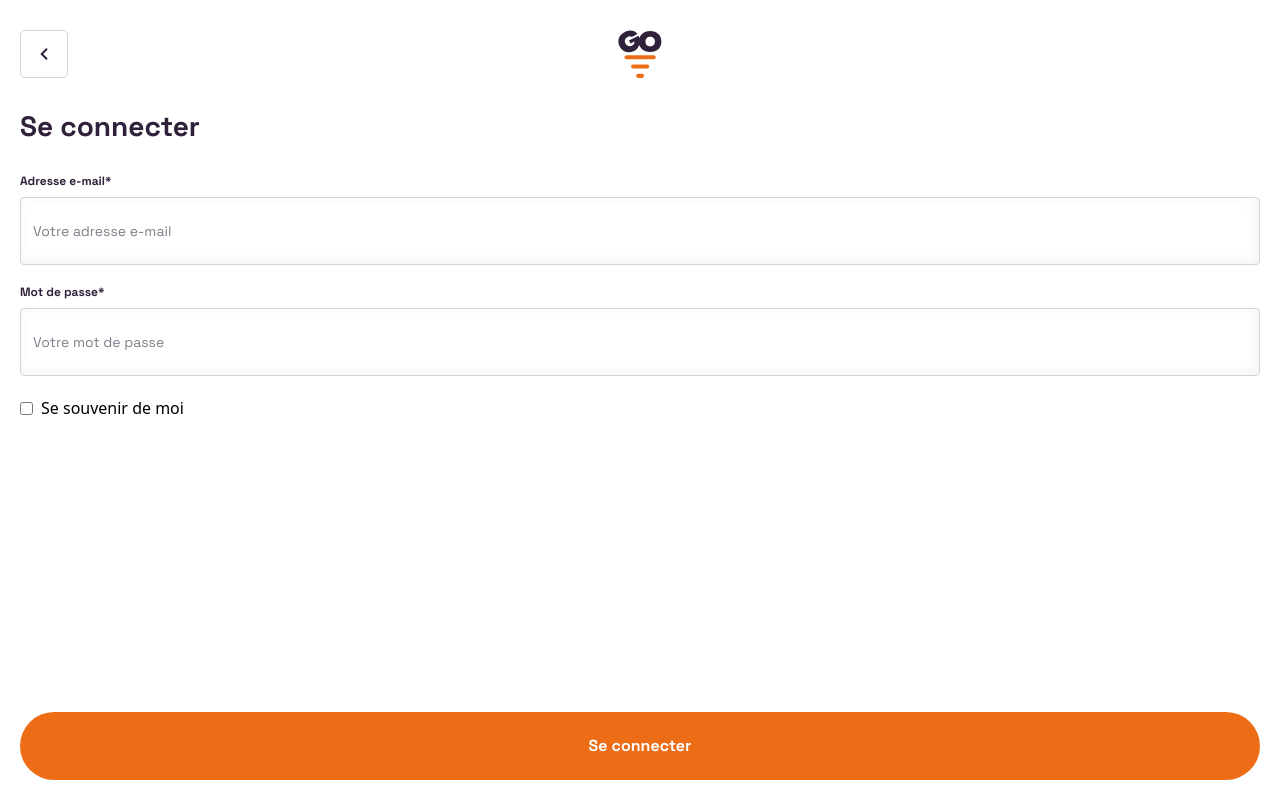
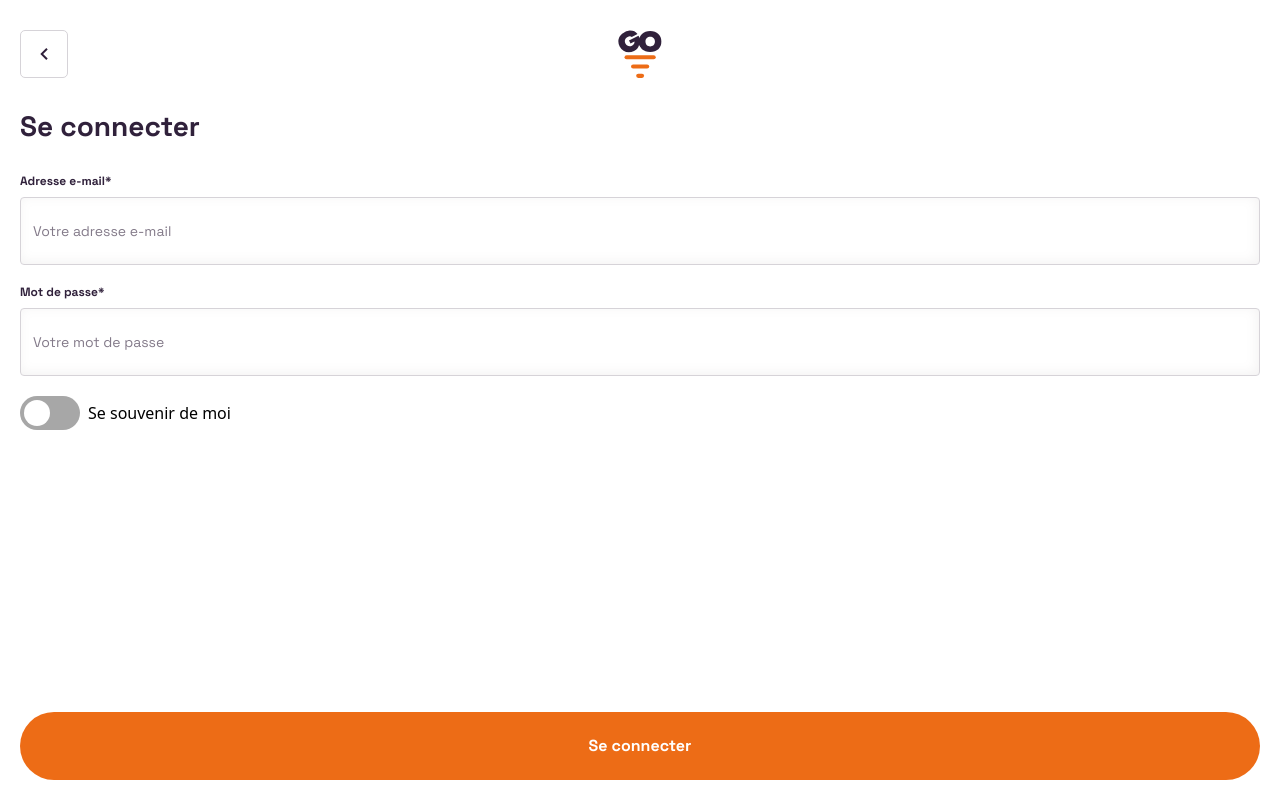
Before and after one commit to nathandubocage/gomove-front, a React (Vite) app: page /login in a window 1280 px wide. Built offline with nearby package versions, Linux system fonts and the light colour scheme.

Commit message:
Add switch button

```diff
--- a/dev-dist/sw.js
+++ b/dev-dist/sw.js
@@ -82,7 +82,7 @@ define(['./workbox-5357ef54'], (function (workbox) { 'use strict';
     "revision": "3ca0b8505b4bec776b69afdba2768812"
   }, {
     "url": "index.html",
-    "revision": "0.34kvr487peg"
+    "revision": "0.2g2mvcrmf58"
   }], {});
   workbox.cleanupOutdatedCaches();
   workbox.registerRoute(new workbox.NavigationRoute(workbox.createHandlerBoundToURL("index.html"), {
--- a/src/components/Login/Login.scss
+++ b/src/components/Login/Login.scss
@@ -117,3 +117,57 @@
     padding: 24px 0;
   }
 }
+
+/* --- À transformer en composant --- */
+
+.switch {
+  position: relative;
+  display: inline-block;
+  width: 60px;
+  height: 34px;
+}
+
+.switch input {
+  opacity: 0;
+  width: 0;
+  height: 0;
+}
+
+.slider {
+  cursor: pointer;
+  position: absolute;
+  inset: 0;
+  background-color: $silver-chalice;
+  transition: 0.2s all ease-in-out;
+}
+
+.slider:before {
+  content: "";
+  position: absolute;
+  left: 4px;
+  bottom: 4px;
+  width: 26px;
+  height: 26px;
+  background-color: white;
+  transition: 0.2s all ease-in-out;
+}
+
+input:checked + .slider {
+  background-color: $bleached-cedar;
+}
+
+input:focus + .slider {
+  box-shadow: 0 0 1px $bleached-cedar;
+}
+
+input:checked + .slider:before {
+  transform: translateX(26px);
+}
+
+.slider.round {
+  border-radius: 34px;
+}
+
+.slider.round:before {
+  border-radius: 50%;
+}
--- a/src/components/Login/Login.tsx
+++ b/src/components/Login/Login.tsx
@@ -49,8 +49,12 @@ export default function Login() {
               />
             </div>
 
-            <div className="login__row login__switch">
-              <input className="login__switch" type="checkbox" id="remember" />
+            <div className="login__row">
+              {/* À transformer en composant */}
+              <label className="switch">
+                <input id="remember" type="checkbox" />
+                <span className="slider round"></span>
+              </label>
               <label htmlFor="remember">Se souvenir de moi</label>
             </div>
           </form>
--- a/src/stylesheets/_variables.scss
+++ b/src/stylesheets/_variables.scss
@@ -3,3 +3,4 @@ $bleached-cedar: #30213b;
 $mobster: #837a89;
 $tango: #ed6c16;
 $white: #ffffff;
+$silver-chalice: #a7a7a7;
```
